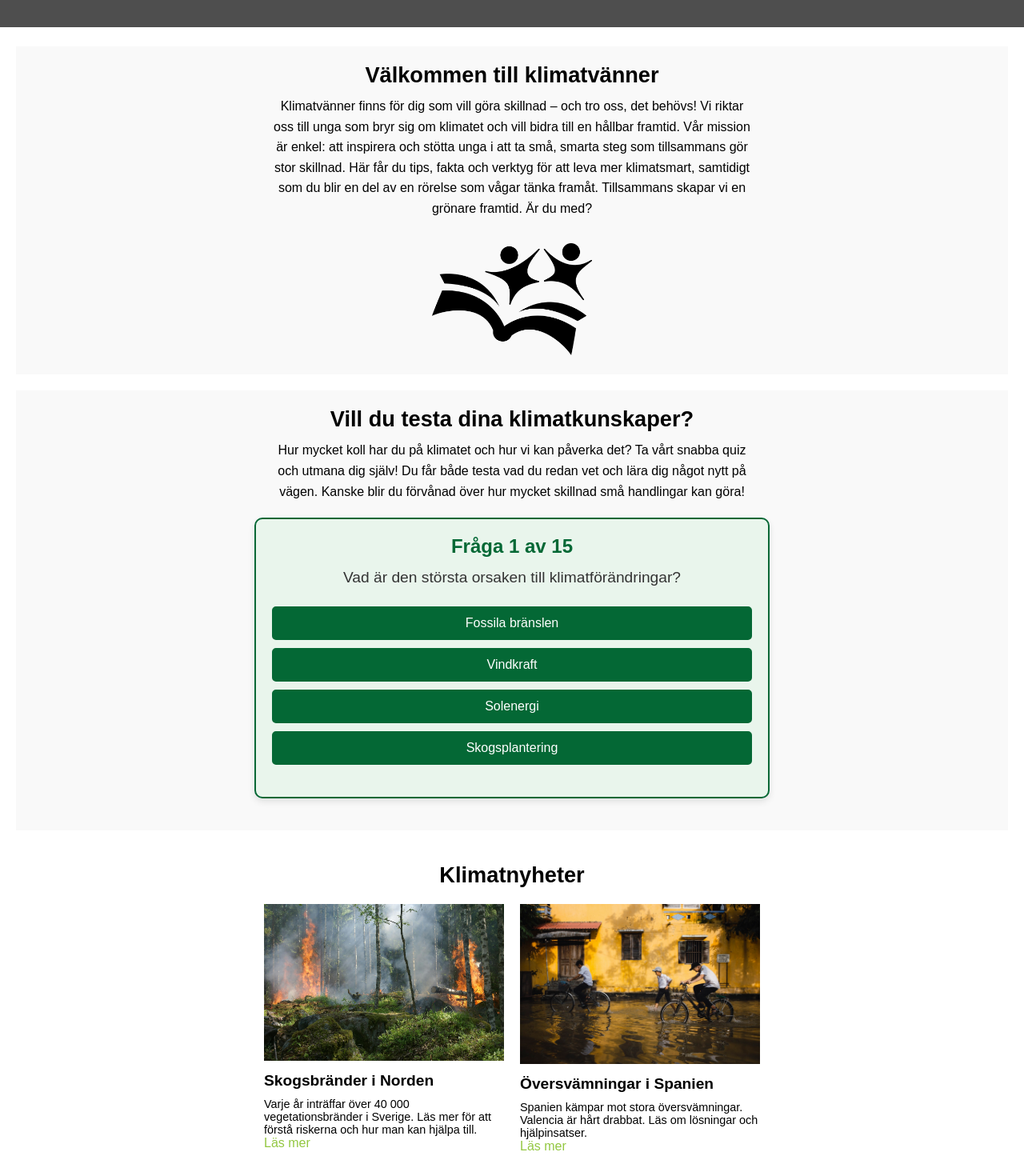
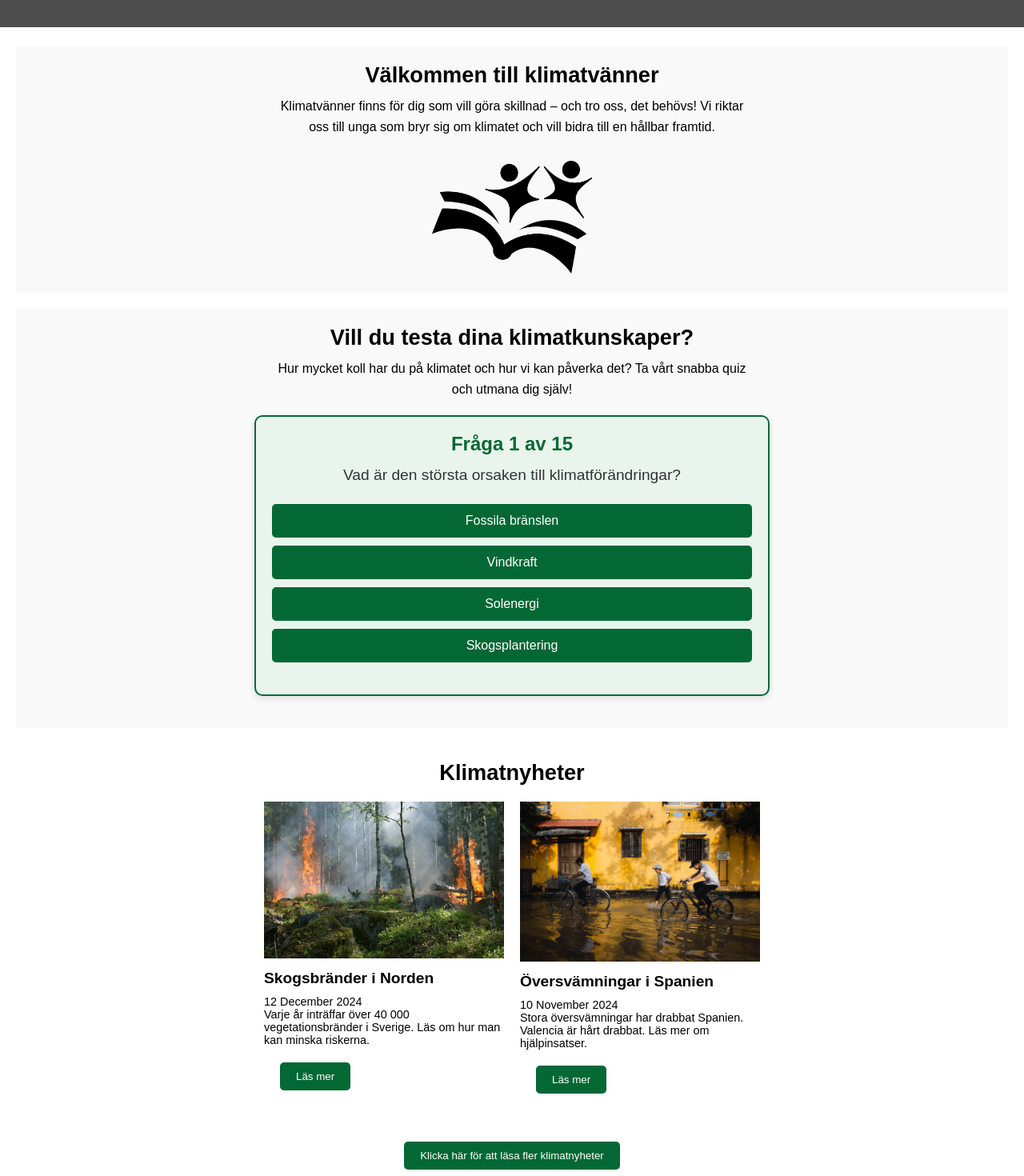
Before and after one commit to gremdot/Klimatvanner, a React (Create React App) app: page / in a window 1280 px wide. Shown: the part 420-1890 px from the top of the page at 80% size. Built offline with nearby package versions, Linux system fonts and the light colour scheme; grey boxes are pictures that could not be loaded.

Commit message:
fixat nyhetsknapparna

```diff
--- a/src/Startsida.jsx
+++ b/src/Startsida.jsx
@@ -1,17 +1,49 @@
-import React from 'react';
+import React, { useState } from 'react';
 import './App.css'; // CSS-filen för styling
 import Quiz from './Quiz'; // Kontrollera att sökvägen till Quiz-komponenten är korrekt
 import { Link } from 'react-router-dom';
 
+const Startsida = () => {
+  const [news, setNews] = useState([
+    {
+      id: 1,
+      title: 'Skogsbränder i Norden',
+      date: '12 December 2024',
+      description:
+        'Varje år inträffar över 40 000 vegetationsbränder i Sverige. Läs om hur man kan minska riskerna.',
+      extendedDescription:
+        'Skogsbränder har blivit allt vanligare på grund av klimatförändringar och extremväder. Forskare arbetar med att utveckla bättre metoder för att förebygga och bekämpa bränder.',
+      image: './forest_smoke.jpeg',
+      showMore: false,
+    },
+    {
+      id: 2,
+      title: 'Översvämningar i Spanien',
+      date: '10 November 2024',
+      description:
+        'Stora översvämningar har drabbat Spanien. Valencia är hårt drabbat. Läs mer om hjälpinsatser.',
+      extendedDescription:
+        'Spaniens regering har mobiliserat räddningstjänst och internationell hjälp. Detta väcker frågor om hur klimatförändringar påverkar kustområden globalt.',
+      image: './översvämningar.jpg',
+      showMore: false,
+    },
+  ]);
 
-const Startsida = () => {
+  const toggleDescription = (id) => {
+    setNews((prevNews) =>
+      prevNews.map((item) =>
+        item.id === id ? { ...item, showMore: !item.showMore } : item
+      )
+    );
+  };
+
   return (
     <div className="startsida">
       {/* Hero-sektionen */}
       <header className="hero">
-      <div className="overlay"></div>
+        <div className="overlay"></div>
         <img
-                  src="https://images.pexels.com/photos/4666753/pexels-photo-4666753.jpeg?auto=compress&cs=tinysrgb&w=1260&h=750&dpr=2" // Byt ut mot din bild-URL
+          src="https://images.pexels.com/photos/4666753/pexels-photo-4666753.jpeg?auto=compress&cs=tinysrgb&w=1260&h=750&dpr=2"
           alt="Hero"
           className="hero-image"
         />
@@ -25,31 +57,20 @@ const Startsida = () => {
       <section className="mission">
         <h2>Välkommen till klimatvänner</h2>
         <p>
-        Klimatvänner finns för dig som vill göra skillnad – och tro oss, det behövs!
-        Vi riktar oss till unga som bryr sig om klimatet och vill bidra till en hållbar framtid.
-
-Vår mission är enkel: att inspirera och stötta unga i att ta små, smarta steg som tillsammans
-gör stor skillnad. Här får du tips, fakta och verktyg för att leva mer klimatsmart, samtidigt som du blir en del av en rörelse som vågar tänka framåt.
-
-Tillsammans skapar vi en grönare framtid. Är du med?
+          Klimatvänner finns för dig som vill göra skillnad – och tro oss, det
+          behövs! Vi riktar oss till unga som bryr sig om klimatet och vill
+          bidra till en hållbar framtid.
         </p>
-        <img
-          src="./klimatvanner_svart.png" // Byt ut mot en riktig bild
-          alt="Mission logo"
-        />
-      </section>
-      <section className="intro">
-        <h2></h2>
-        <p></p>
+        <img src="./klimatvanner_svart.png" alt="Mission logo" />
       </section>
 
       {/* Lägg till Quiz här */}
       <section className="mission">
         <h2>Vill du testa dina klimatkunskaper?</h2>
-        <p>Hur mycket koll har du på klimatet och hur vi kan påverka det?
-          Ta vårt snabba quiz och utmana dig själv! Du får både testa vad du redan
-          vet och lära dig något nytt på vägen. Kanske blir du förvånad över hur mycket
-          skillnad små handlingar kan göra!</p>
+        <p>
+          Hur mycket koll har du på klimatet och hur vi kan påverka det? Ta vårt
+          snabba quiz och utmana dig själv!
+        </p>
         <Quiz />
       </section>
 
@@ -57,33 +78,24 @@ Tillsammans skapar vi en grönare framtid. Är du med?
       <section className="klimatnyheter">
         <h2>Klimatnyheter</h2>
         <div className="nyheter">
-          <div className="nyhet">
-            <img
-              src="./forest_smoke.jpeg"
-              alt="Skogsbränder"
-            />
-            <h3>Skogsbränder i Norden</h3>
-            <p>
-              Varje år inträffar över 40 000 vegetationsbränder i Sverige. Läs
-              mer för att förstå riskerna och hur man kan hjälpa till.
-            </p>
-            <a href="#">Läs mer</a>
-          </div>
-          <div className="nyhet">
-            <img
-              src="./översvämningar.jpg"
-              alt="Översvämningar"
-            />
-            <h3>Översvämningar i Spanien</h3>
-            <p>
-              Spanien kämpar mot stora översvämningar. Valencia är hårt drabbat.
-              Läs om lösningar och hjälpinsatser.
-            </p>
-            <a href="#"> Läs mer</a>
-          </div>
+          {news.map((item) => (
+            <div key={item.id} className="nyhet">
+              <img src={item.image} alt={item.title} />
+              <h3>{item.title}</h3>
+              <p>{item.date}</p>
+              <p>{item.description}</p>
+              {item.showMore && <p>{item.extendedDescription}</p>}
+              <button
+                className="btn toggle"
+                onClick={() => toggleDescription(item.id)}
+              >
+                {item.showMore ? 'Stäng' : 'Läs mer'}
+              </button>
+            </div>
+          ))}
         </div>
         <a href="/klimatnyheter">
-        <button className="btn">Klicka här för att läsa fler klimatnyheter</button>
+          <button className="btn">Klicka här för att läsa fler klimatnyheter</button>
         </a>
       </section>
     </div>
```
